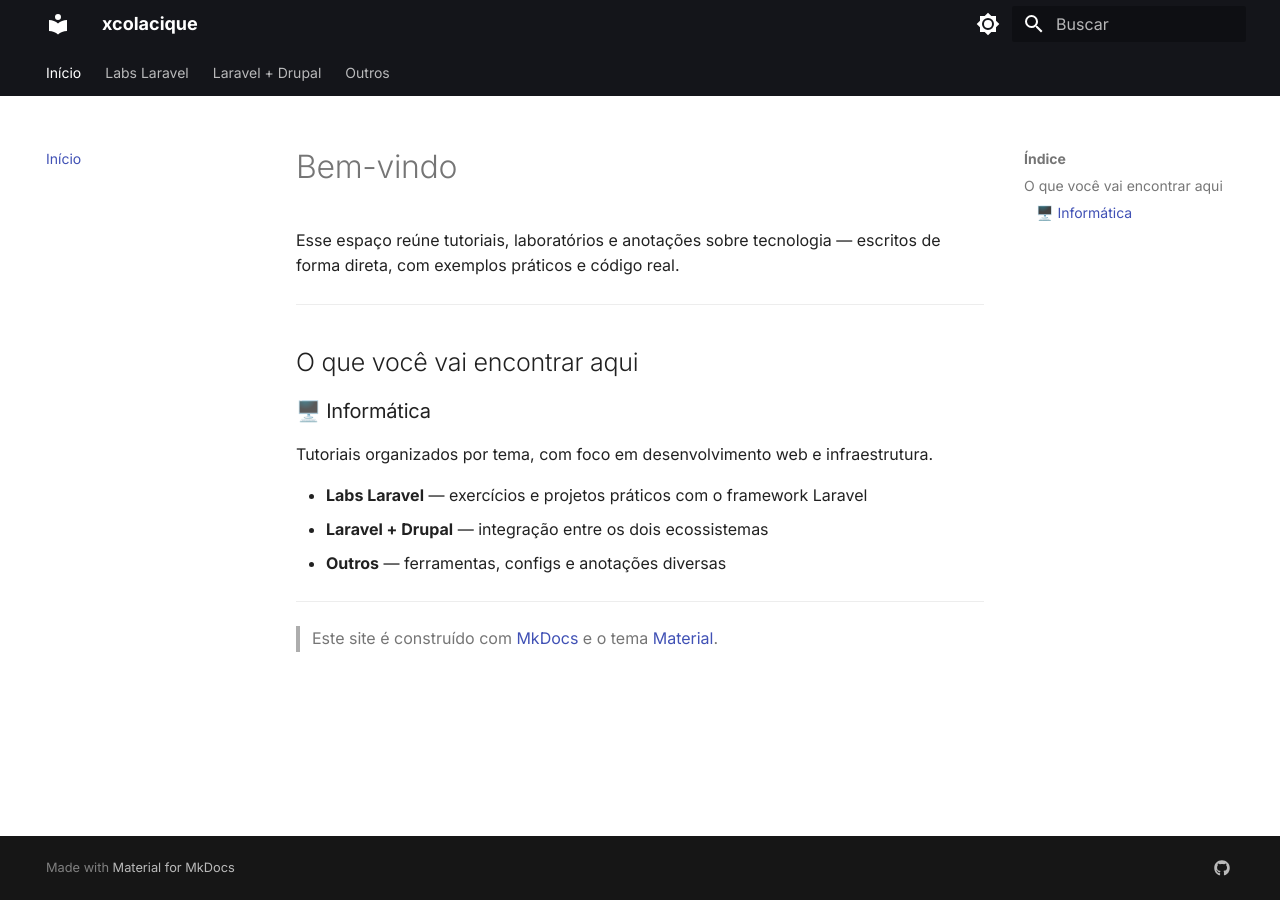
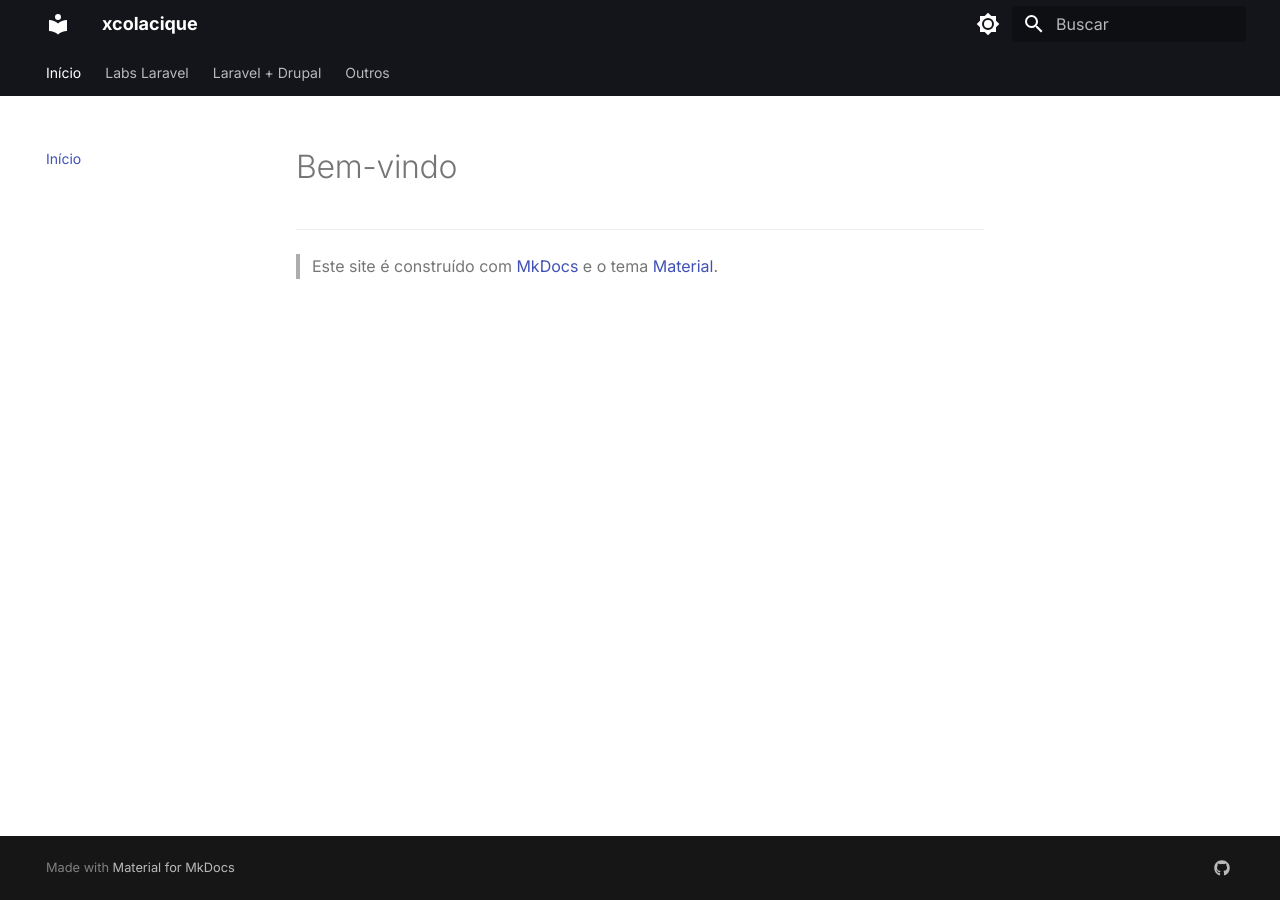
Before and after one commit to xcolacique/xcolacique.github.io, an MkDocs documentation site: the page built from docs/index.md, in a window 1280 px wide. Built offline with MkDocs 1.6.1 and Material for MkDocs 9.7.7, drawn with Linux system fonts in a browser that asks for light colours.

Commit message:
atualiza index

```diff
--- a/docs/index.md
+++ b/docs/index.md
@@ -1,18 +1,6 @@
 # Bem-vindo
 
-Esse espaço reúne tutoriais, laboratórios e anotações sobre tecnologia — escritos de forma direta, com exemplos práticos e código real.
 
----
-
-## O que você vai encontrar aqui
-
-### 🖥️ Informática
-
-Tutoriais organizados por tema, com foco em desenvolvimento web e infraestrutura.
-
-- **Labs Laravel** — exercícios e projetos práticos com o framework Laravel
-- **Laravel + Drupal** — integração entre os dois ecossistemas
-- **Outros** — ferramentas, configs e anotações diversas
 
 ---
 
```
